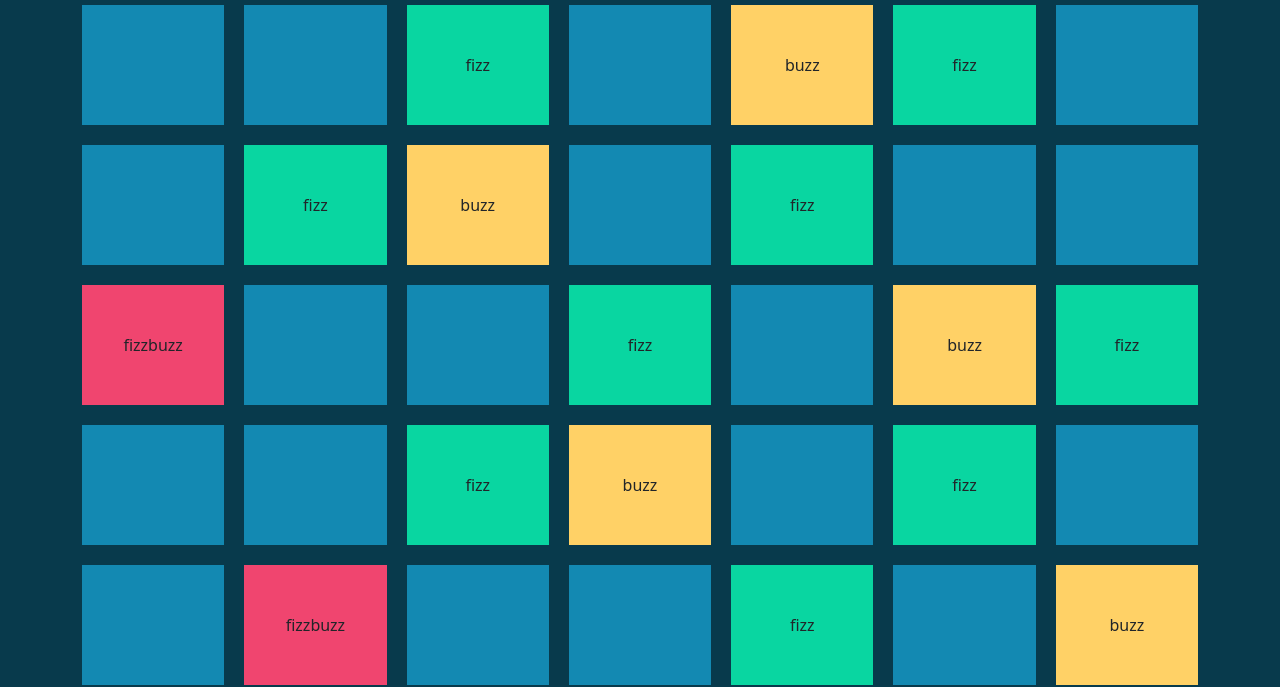
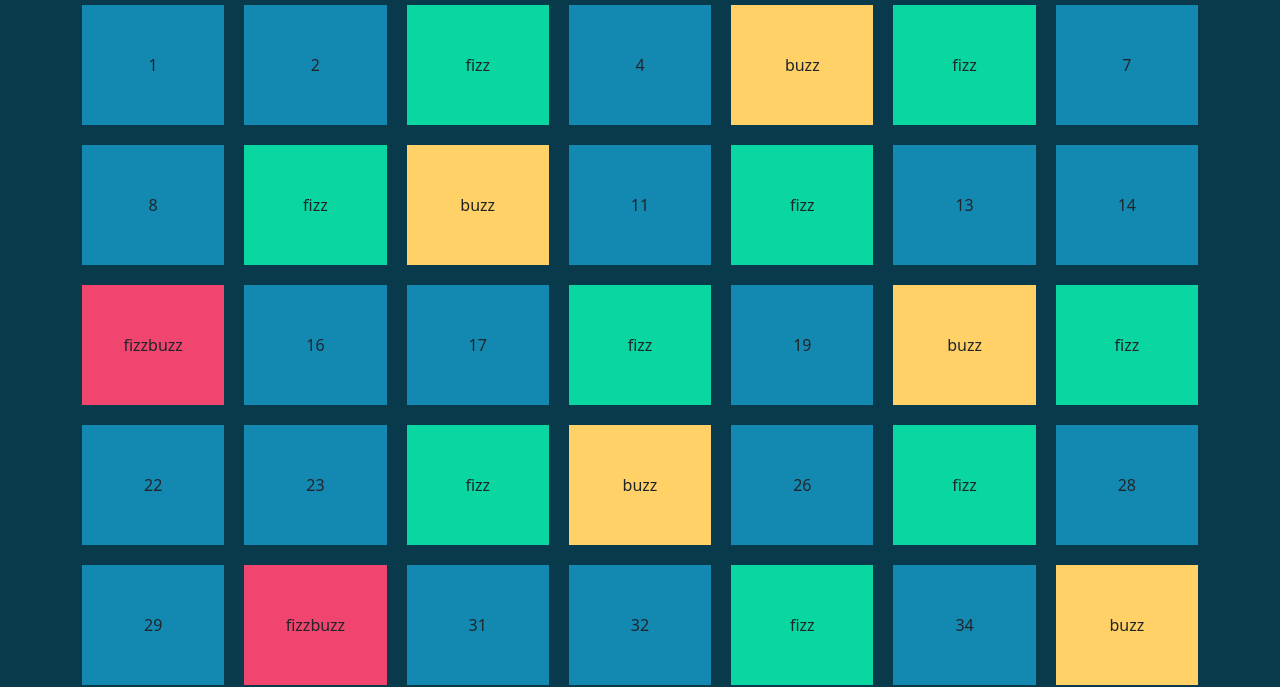
Before and after one commit to marcocor25/js-fizzbuzzdom, a plain HTML site: page index.html in a window 1280 px wide. Shown: the part 147-834 px from the top of the page. Drawn offline with nearby package versions, Linux system fonts and the light colour scheme.

Commit message:
Esercizio completato

```diff
--- a/app.js
+++ b/app.js
@@ -1,24 +1,36 @@
-// COLLEGO GLI ELEMENTI JS ALL'HTML
-
+// COLLEGO GLI ELEMENTI JAVASCRIPT ALL'HTML.
 let container = document.getElementById('main_content');
 
-// HO CREATO UN CICLO DI NUMERI DA 1 A 100
+// HO CREATO UN CICLO DI NUMERI DA 1 A 100.
+for (let i = 1; i < 101; i++) {
 
-for (let i = 1; i < 101; i++) {
+    // HO INSERITO IL CONSOLE-LOG PER CONTROLLARE CHE IL CICLO DI NUMERI FUNZIONASSE CORRETTAMENTE.
     console.log(i);
 
+    // HO CREATO I DIV CONTENITORI PER INSERIRE DENTRO NUMERI E SCRITTE.
     const square = document.createElement('div');
     container.append(square);
     square.classList.add('square-content');
 
+    // HO INSERITO LA SCRITTA "FIZZBUZZ" SU OGNI MULTIPLO DI 15.
     if (i % 15 === 0) {
         square.classList.add('fizz-buzz-box');
         square.append('fizzbuzz')
+
+    // HO INSERITO LA SCRITTA "FIZ" SU OGNI MULTIPLO DI 3.
     } else if (i % 3 === 0) {
         square.classList.add('fizz-box');
         square.append('fizz')
+
+    // HO INSERITO LA SCRITTA "BUZZ" PER OGNI MULTIPLO DI 5.
     } else if (i % 5 === 0) {
         square.classList.add('buzz-box');
         square.append('buzz')
+
+    // HO INSERITO I NUMERI NEI CONTENITORI VUOTI.
+    } else {
+        square.append(i);
     }
 }
+
+// FINE
--- a/style.css
+++ b/style.css
@@ -29,3 +29,5 @@
 .fizz-buzz-box {
     background: #F0456F;
 }
+
+/* FINE */
```
